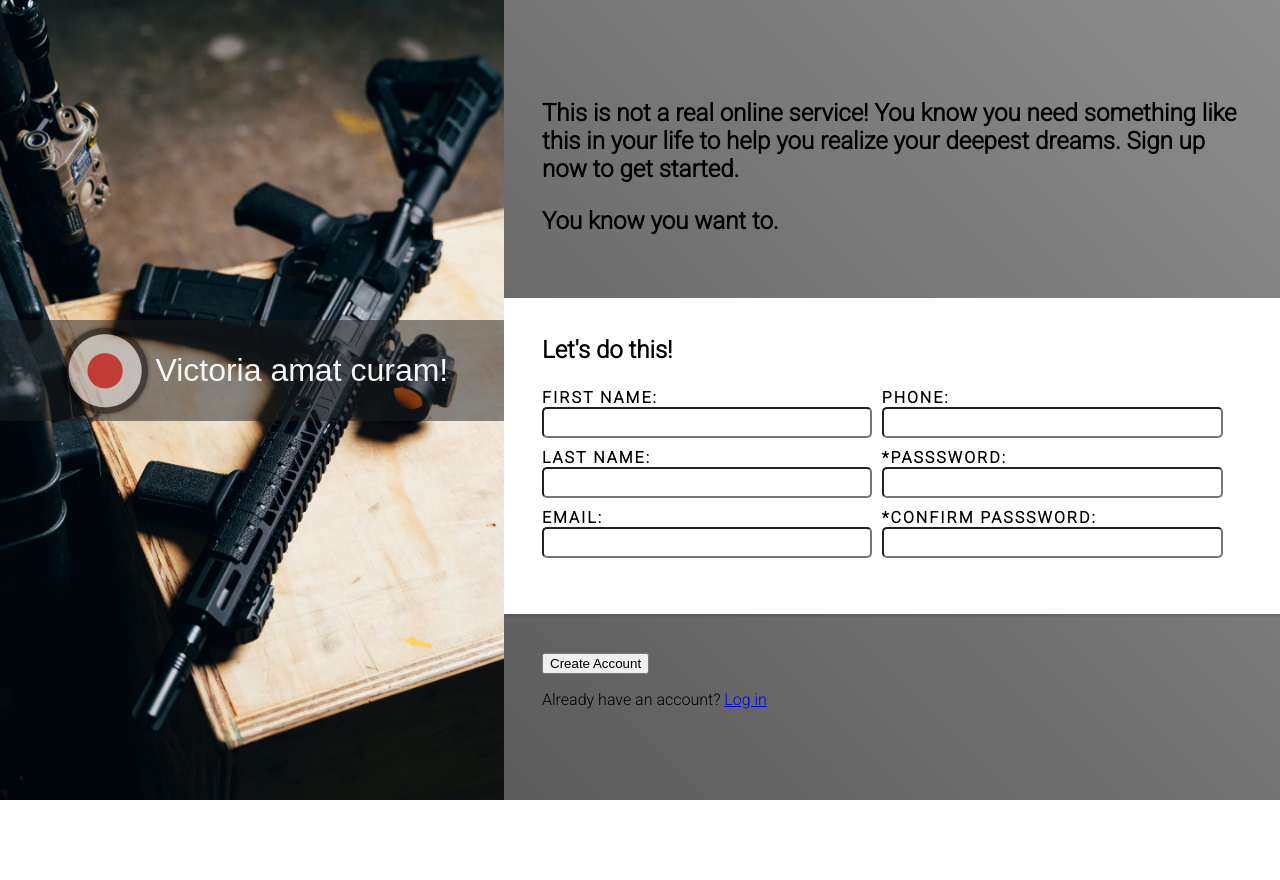
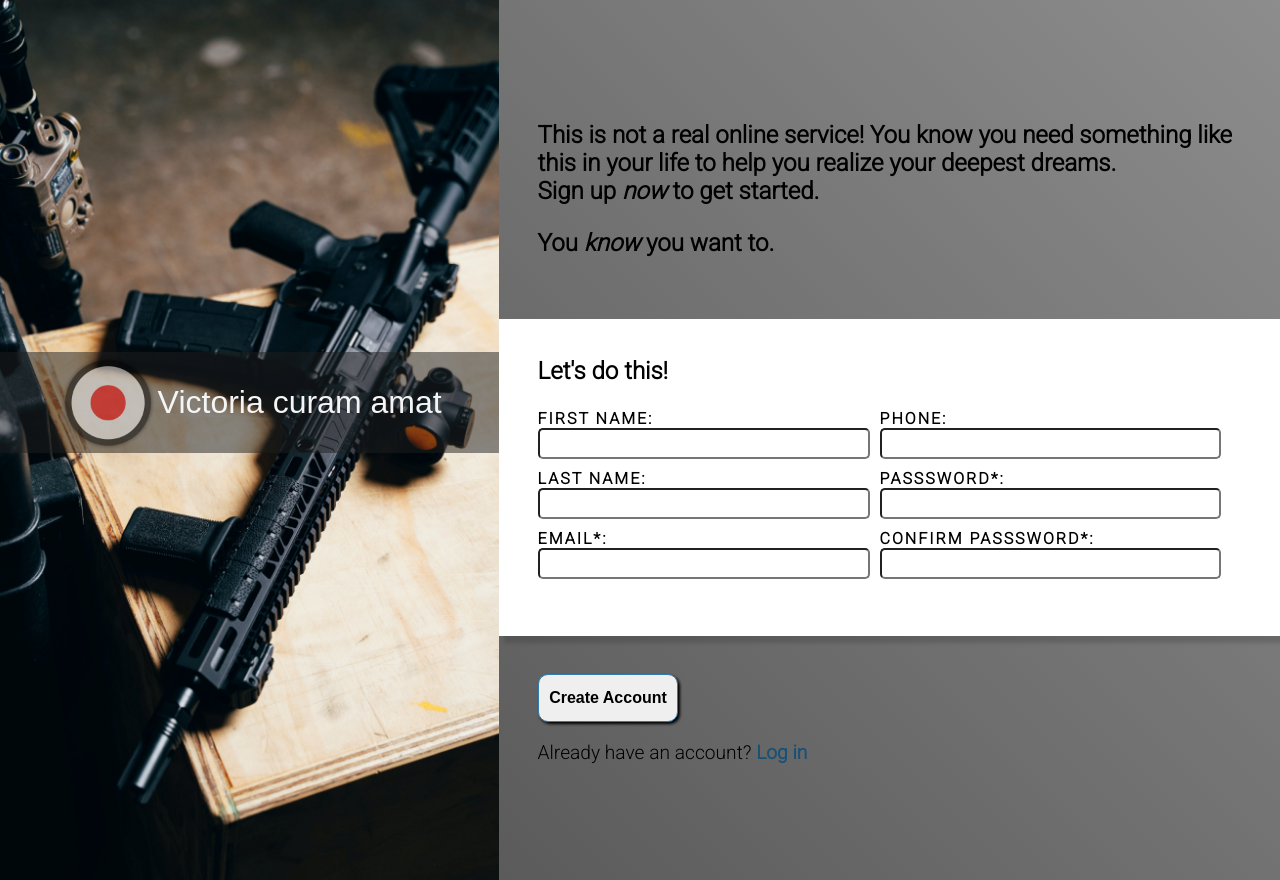
Before and after one commit to esousacosta/sign-in-form, a plain HTML site: page index.html in a window 1280 px wide. Before the commit the page ends 800 px from the top, so only its background shows below. Drawn offline with Linux system fonts and the light colour scheme; a web font is replaced by a local one.

Commit message:
Finish the page and fix a few alignment problems on the left side panel

```diff
--- a/index.html
+++ b/index.html
@@ -20,7 +20,7 @@
         <div class="left-container">
             <div class="left-card-container">
                 <img src="./images/target.png" alt="A target like clipart">
-                <p>Victoria amat curam!</p>
+                <p>Victoria curam amat</p>
             </div>
         </div>
         <div class="right-container">
@@ -28,8 +28,8 @@
                 <p class="hero-text">This is not a real online service! You know you need something like this in your
                     life to
                     help you
-                    realize your deepest dreams. Sign up now to get started.</p>
-                <p class="hero-text">You know you want to.</p>
+                    realize your deepest dreams.<br>Sign up <em>now</em> to get started.</p>
+                <p class="hero-text">You <em>know</em> you want to.</p>
             </div>
             <div class="form-section">
                 <p class="hero-text">Let's do this!</p>
@@ -44,7 +44,7 @@
                             <input type="text" id="last-name">
                         </li>
                         <li class="form-field">
-                            <label for="email">Email:</label>
+                            <label for="email">Email*:</label>
                             <input type="email" id="email">
                         </li>
                         <li class="form-field">
@@ -52,11 +52,11 @@
                             <input type="text" id="phone">
                         </li>
                         <li class="form-field">
-                            <label for="password">*Passsword:</label>
+                            <label for="password">Passsword*:</label>
                             <input type="password" id="password">
                         </li>
                         <li class="form-field">
-                            <label for="confirm-password">*Confirm passsword:</label>
+                            <label for="confirm-password">Confirm passsword*:</label>
                             <input type="password" id="confirm-password">
                         </li>
                     </ul>
--- a/styles/style.css
+++ b/styles/style.css
@@ -19,8 +19,7 @@ div.main-container {
     background: url("../images/assault-rifle.jpg") center;
     background-size: cover;
     background-repeat: no-repeat;
-    max-width: auto;
-    height: 100vh;
+    height: 110vh;
     flex: 1 1 auto;
 }
 
@@ -72,7 +71,7 @@ div.main-container {
 }
 
 .form-section {
-    box-shadow: 2px 2px 2px rgba(30, 30, 30, 0.2);
+    box-shadow: 5px 7px 4px rgba(30, 30, 30, 0.2);
     background-color: rgb(255, 255, 255);
     flex: 0 1 auto;
     max-height: min(300px, 30vh);
@@ -113,3 +112,32 @@ input {
     max-width: 45ch;
     height: 30px;
 }
+
+#create-acc-btn {
+    font-weight: 700;
+    color: black;
+    border: 1px solid #317dad;
+    border-radius: 10px;
+    background-image: white;
+    box-shadow: 2px 2px 3px black;
+    width : 20%;
+    height: 3rem;
+    font-size: 1rem;
+}
+
+#create-acc-btn:hover {
+    background-color: #317dad;
+    color: white;
+    transform: scale(1.1);
+    transition: transform 0.5s;
+}
+
+.account-creation-section > p {
+    font-size: 1.2rem;
+}
+
+.account-creation-section > p > a{
+    color: #185175;
+    text-decoration: none;
+    font-weight: 800;
+}
```
